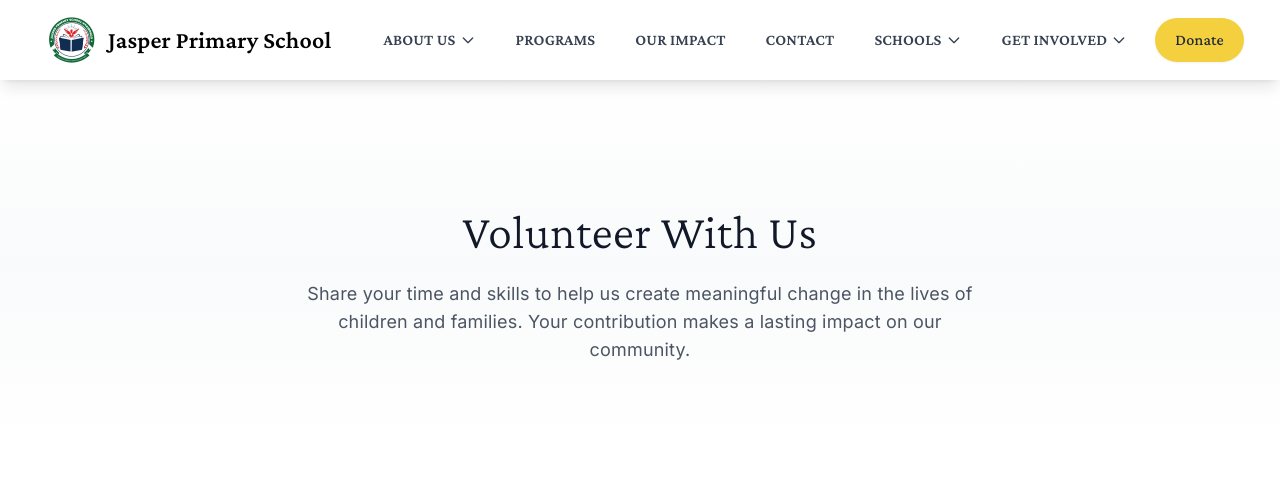
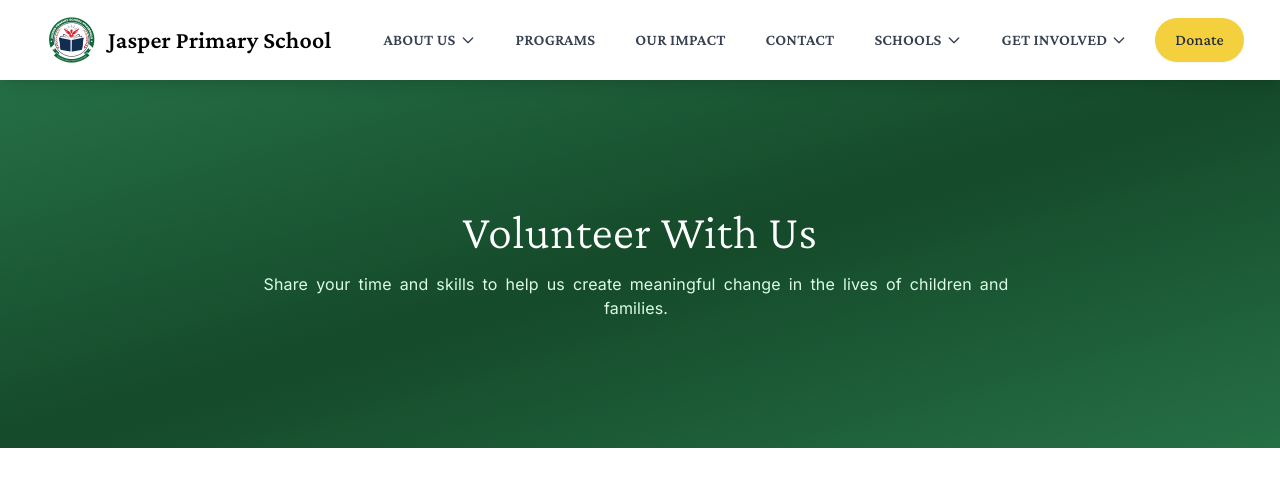
Before and after one commit to JasperSchools/jasperschools, a Next.js app: page /volunteer in a window 1280 px wide. Shown: the top 498 px of the page. Built offline with nearby package versions, Linux system fonts and the light colour scheme.

Commit message:
updated the footer to update date automatically

```diff
--- a/src/app/about/vision-mission/page.tsx
+++ b/src/app/about/vision-mission/page.tsx
@@ -73,15 +73,11 @@ function VisionMissionSection() {
             animate={isInView ? { opacity: 1, y: 0 } : { opacity: 0, y: 30 }}
             transition={{ duration: 0.6, delay: 0.2, ease: [0.22, 1, 0.36, 1] }}
           >
-            <div className="mb-4">
-              <div className="relative w-12 h-12">
-                <Image
-                  src="/images/assets/vision.png"
-                  alt="Vision icon"
-                  fill
-                  className="object-contain"
-                />
-              </div>
+            <div className="w-12 h-12 rounded-xl bg-school-green/10 flex items-center justify-center mb-4">
+              <svg className="w-8 h-8 text-school-green" fill="none" stroke="currentColor" viewBox="0 0 24 24">
+                <path strokeLinecap="round" strokeLinejoin="round" strokeWidth="2" d="M15 12a3 3 0 11-6 0 3 3 0 016 0z" />
+                <path strokeLinecap="round" strokeLinejoin="round" strokeWidth="2" d="M2.458 12C3.732 7.943 7.523 5 12 5c4.478 0 8.268 2.943 9.542 7-1.274 4.057-5.064 7-9.542 7-4.477 0-8.268-2.943-9.542-7z" />
+              </svg>
             </div>
             <h2 className="text-lg sm:text-xl font-heading-semibold text-gray-900 mb-3">
               Our Vision
@@ -98,15 +94,10 @@ function VisionMissionSection() {
             animate={isInView ? { opacity: 1, y: 0 } : { opacity: 0, y: 30 }}
             transition={{ duration: 0.6, delay: 0.4, ease: [0.22, 1, 0.36, 1] }}
           >
-            <div className="mb-4">
-              <div className="relative w-12 h-12">
-                <Image
-                  src="/images/assets/mission.png"
-                  alt="Mission icon"
-                  fill
-                  className="object-contain"
-                />
-              </div>
+            <div className="w-12 h-12 rounded-xl bg-school-green/10 flex items-center justify-center mb-4">
+              <svg className="w-8 h-8 text-school-green" fill="none" stroke="currentColor" viewBox="0 0 24 24">
+                <path strokeLinecap="round" strokeLinejoin="round" strokeWidth="2" d="M9 12l2 2 4-4m6 2a9 9 0 11-18 0 9 9 0 0118 0z" />
+              </svg>
             </div>
             <h2 className="text-lg sm:text-xl font-heading-semibold text-gray-900 mb-3">
               Our Mission
--- a/src/app/volunteer/page.tsx
+++ b/src/app/volunteer/page.tsx
@@ -15,24 +15,35 @@ export default function VolunteerPage() {
       <Header />
 
       {/* Hero Section */}
-      <section className="pt-24 sm:pt-28 lg:pt-32 pb-12 sm:pb-16 lg:pb-20 bg-gradient-to-b from-white via-gray-50 to-white">
-        <div className="max-w-4xl mx-auto px-4 sm:px-6 lg:px-8 text-center">
+      <section className="relative overflow-hidden">
+        <div className="absolute inset-0 bg-gradient-to-br from-school-green via-[#1a5c34] to-school-green" />
+        <div className="absolute inset-0 bg-black/20" />
+        <div className="relative max-w-8xl mx-auto px-4 sm:px-6 lg:px-8 xl:px-12 py-20 sm:py-28 lg:py-32 text-center">
           <motion.h1
-            className="text-3xl sm:text-4xl lg:text-5xl font-heading text-gray-900 mb-4 sm:mb-6"
-            initial={{ opacity: 0, y: 30 }}
-            animate={isInView ? { opacity: 1, y: 0 } : { opacity: 0, y: 30 }}
-            transition={{ duration: 0.7, ease: [0.22, 1, 0.36, 1] }}
+            className="text-3xl sm:text-4xl lg:text-5xl font-heading text-white mb-4"
+            initial={{ opacity: 0, y: 20 }}
+            animate={{ opacity: 1, y: 0 }}
+            transition={{ duration: 0.8, delay: 0.2 }}
           >
             Volunteer With Us
           </motion.h1>
-          <motion.p
-            className="text-base sm:text-lg text-gray-600 max-w-2xl mx-auto leading-relaxed font-paragraph"
-            initial={{ opacity: 0, y: 20 }}
-            animate={isInView ? { opacity: 1, y: 0 } : { opacity: 0, y: 20 }}
-            transition={{ duration: 0.6, delay: 0.1, ease: [0.22, 1, 0.36, 1] }}
-          >
-            Share your time and skills to help us create meaningful change in the lives of children and families. Your contribution makes a lasting impact on our community.
-          </motion.p>
+          <div className="text-green-100 text-sm sm:text-base max-w-3xl mx-auto font-paragraph">
+            {['Share', 'your', 'time', 'and', 'skills', 'to', 'help', 'us', 'create', 'meaningful', 'change', 'in', 'the', 'lives', 'of', 'children', 'and', 'families.'].map((word, index) => (
+              <motion.span
+                key={index}
+                className="inline-block mr-2"
+                initial={{ opacity: 0, y: 20, filter: 'blur(10px)' }}
+                animate={{ opacity: 1, y: 0, filter: 'blur(0px)' }}
+                transition={{
+                  duration: 0.8,
+                  delay: 0.8 + (index * 0.15),
+                  ease: [0.22, 1, 0.36, 1]
+                }}
+              >
+                {word}
+              </motion.span>
+            ))}
+          </div>
         </div>
       </section>
 
--- a/src/components/Footer.tsx
+++ b/src/components/Footer.tsx
@@ -145,7 +145,7 @@ export default function Footer() {
               <a href="#" className="text-gray-400 hover:text-white transition-colors text-sm font-paragraph">Complaints Policy</a>
         </div>
             <p className="text-gray-400 text-sm font-paragraph">
-          © 2024 Jasper Primary School. All rights reserved.
+          © {new Date().getFullYear()} Jasper Primary School. All rights reserved.
         </p>
           </div>
         </div>
```
